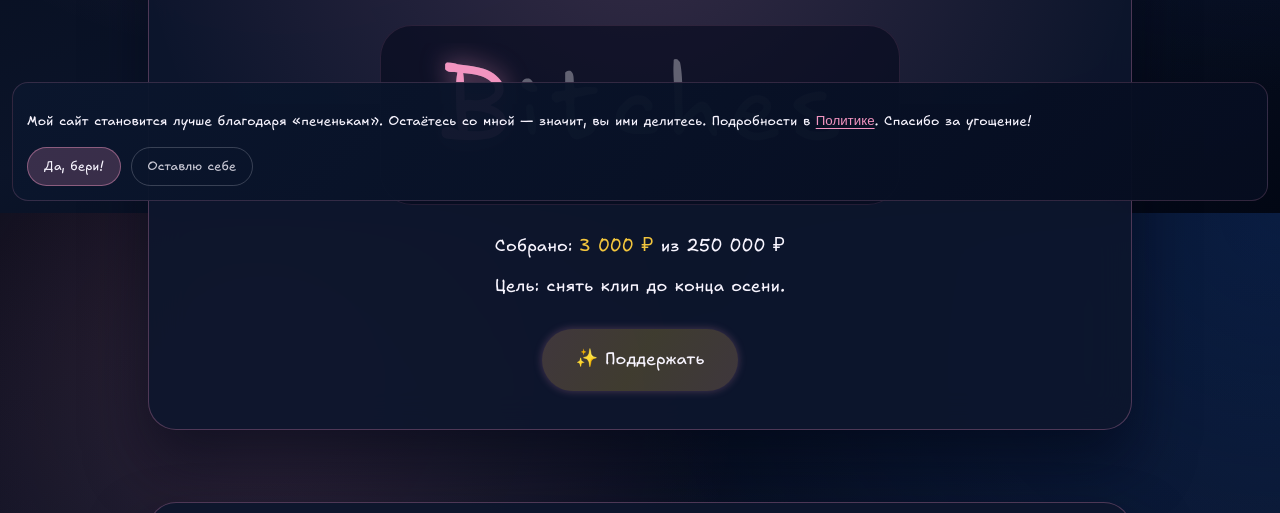
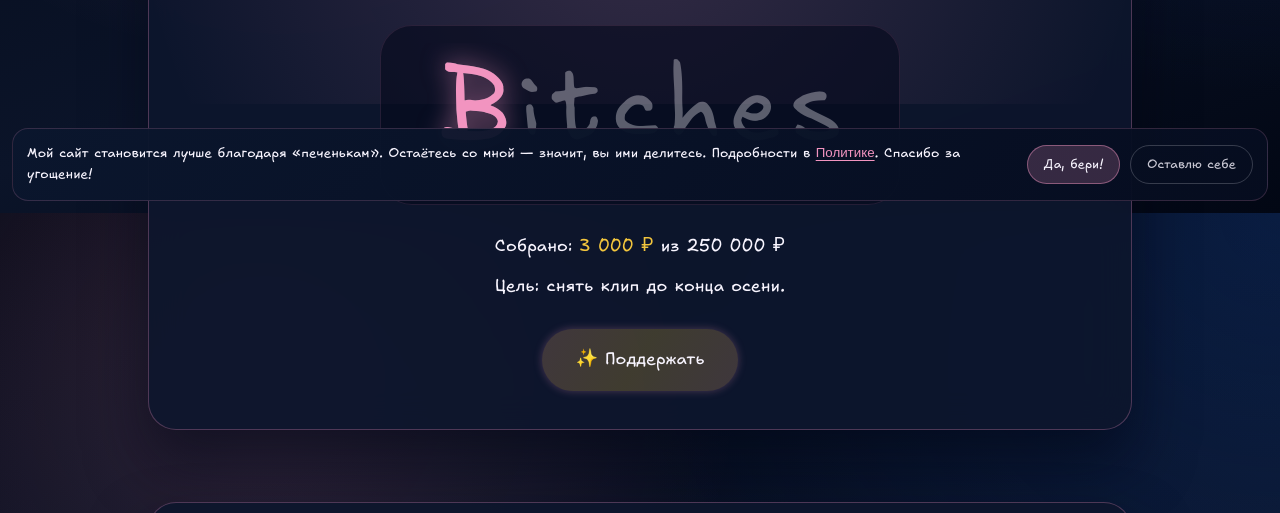
Before and after one commit to Mirthfulnik/vkuz, a plain HTML site: page index.html in a window 1280 px wide. Shown: the part 587-1100 px from the top of the page. Drawn offline with Linux system fonts and the light colour scheme.

Commit message:
Update index.html

```diff
--- a/index.html
+++ b/index.html
@@ -1204,6 +1204,25 @@ html { scroll-behavior: smooth; }
 
 /* чтобы якоря не прятались под десктоп-хедером */
 @media (min-width: 1024px){ .section-title[id]{ scroll-margin-top: 90px; } }
+        /* Cookie banner: на ПК кнопки справа от текста */
+@media (min-width: 1024px) {
+  .cookie-inner{
+    display: flex;
+    align-items: center;
+    gap: 16px;                /* расстояние между текстом и кнопками */
+  }
+  .cookie-inner p{
+    margin: 0;
+    flex: 1 1 auto;           /* текст занимает всё доступное слева */
+    min-width: 0;             /* позволяет корректно переносить строки */
+  }
+  .cookie-actions{
+    margin-top: 0;            /* убираем отступ сверху */
+    flex: 0 0 auto;           /* ширина по контенту (кнопкам) */
+    display: flex;
+    gap: 10px;                /* расстояние между кнопками */
+  }
+}
     </style>
 </head>
 <body>
```
